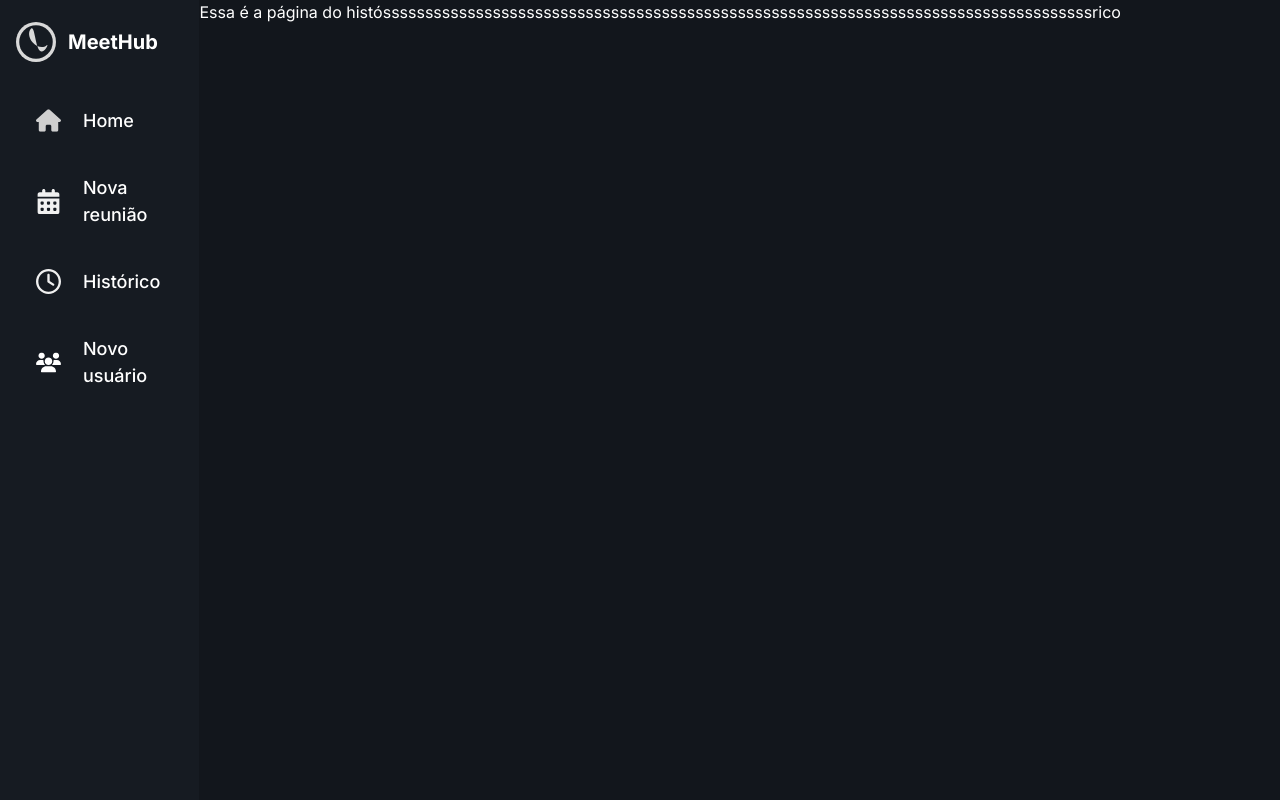
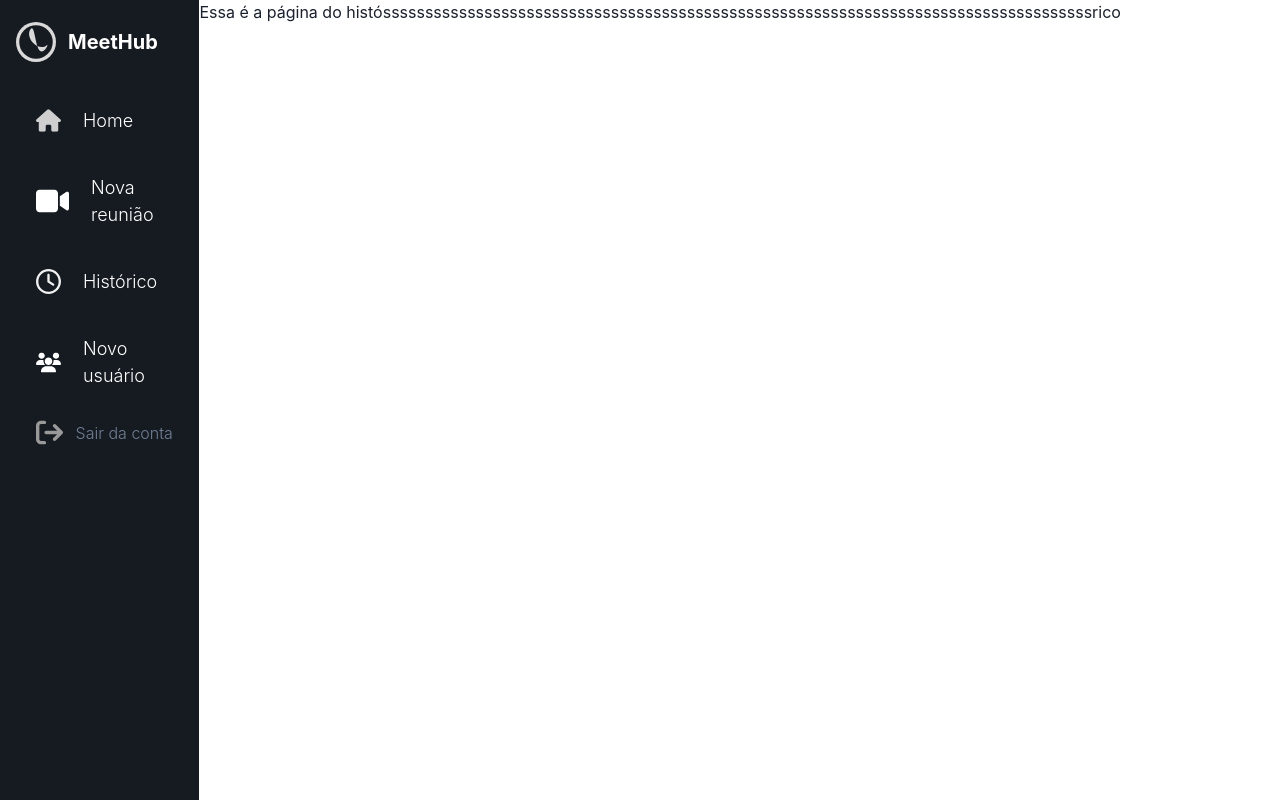
Before and after one commit to apiFatec/API-4-Semestre-SIATT-Frontend, a React (Vite) app in the folder client/: page /historico in a window 1280 px wide. Built offline with nearby package versions, Linux system fonts and the light colour scheme; the HTML template or start-up script is replaced by a standard one.

Commit message:
:lipstick: feat: atualização dos itens da sidebar

```diff
--- a/client/src/components/Sidebar.tsx
+++ b/client/src/components/Sidebar.tsx
@@ -1,22 +1,25 @@
-import { Box, Link, Text, Image } from "@chakra-ui/react";
+import { Box, Link, Text, Image, ChakraBaseProvider, theme, Button, Flex, Grid, GridItem } from "@chakra-ui/react";
 import { Link as RouterLink } from "react-router-dom";
 import Logo from "../assets/logo.svg";
 import Home from "../assets/navbar/homeNavbar.svg";
 import HistoricoNavbar from "../assets/navbar/historicoNavbar.svg";
-import NovaReuniaoNavbar from "../assets/navbar/novaReuniaoNavbar.svg";
+import NovaReuniaoSidebar from "../assets/navbar/novaReuniaoSidebar.svg";
 import NovoUsuario from "../assets/navbar/novoUsuario.svg";
+import Logout from "../assets/navbar/logout.svg";
 
 const sidebarItems = [
   { to: "/home", label: "Home", icon: Home },
-  { to: "/novareuniao", label: "Nova reunião", icon: NovaReuniaoNavbar },
+  { to: "/novareuniao", label: "Nova reunião", icon: NovaReuniaoSidebar },
   { to: "/historico", label: "Histórico", icon: HistoricoNavbar },
   { to: "/novousuario", label: "Novo usuário", icon: NovoUsuario },
 ];
 
 const Sidebar = () => {
   return (
+
     <Box as="aside" bg="#161B22" color="white" w="18%" minH="100vh" p="4">
       <Box>
+        <ChakraBaseProvider theme={theme}>
           <Box
             display="flex"
             alignItems="center"
@@ -36,6 +39,7 @@ const Sidebar = () => {
             gap="10px"
             fontSize="18px"
           >
+
               {sidebarItems.map((item) => (
                 <Link
                   key={item.to}
@@ -46,7 +50,7 @@ const Sidebar = () => {
                   gap="22px"
                   fontSize="16  px"
                   padding="15px 20px"
-              fontWeight="500"
+                  fontWeight="light"
                   _hover={{
                     backgroundColor: "#1C2129",
                     borderRadius: "5px",
@@ -58,6 +62,18 @@ const Sidebar = () => {
                 </Link>
             ))}
           </Box>
+          <Box display="flex"
+            justifyContent="center"
+            alignItems="center"
+            gap="22px"
+            padding="15px 20px"
+            >
+            <Image src={Logout}/>
+            <Button as={'a'} fontSize="16 px" fontWeight="light" variant={'link'} href={'#'}>
+              Sair da conta
+            </Button>
+          </Box>
+        </ChakraBaseProvider>
       </Box>
     </Box>
   );
```
Also changed, not shown: client/src/assets/navbar/logout.svg (added), client/src/assets/navbar/novaReuniaoSidebar.svg (added). Lines whose indentation alone changed are shown as unchanged.
